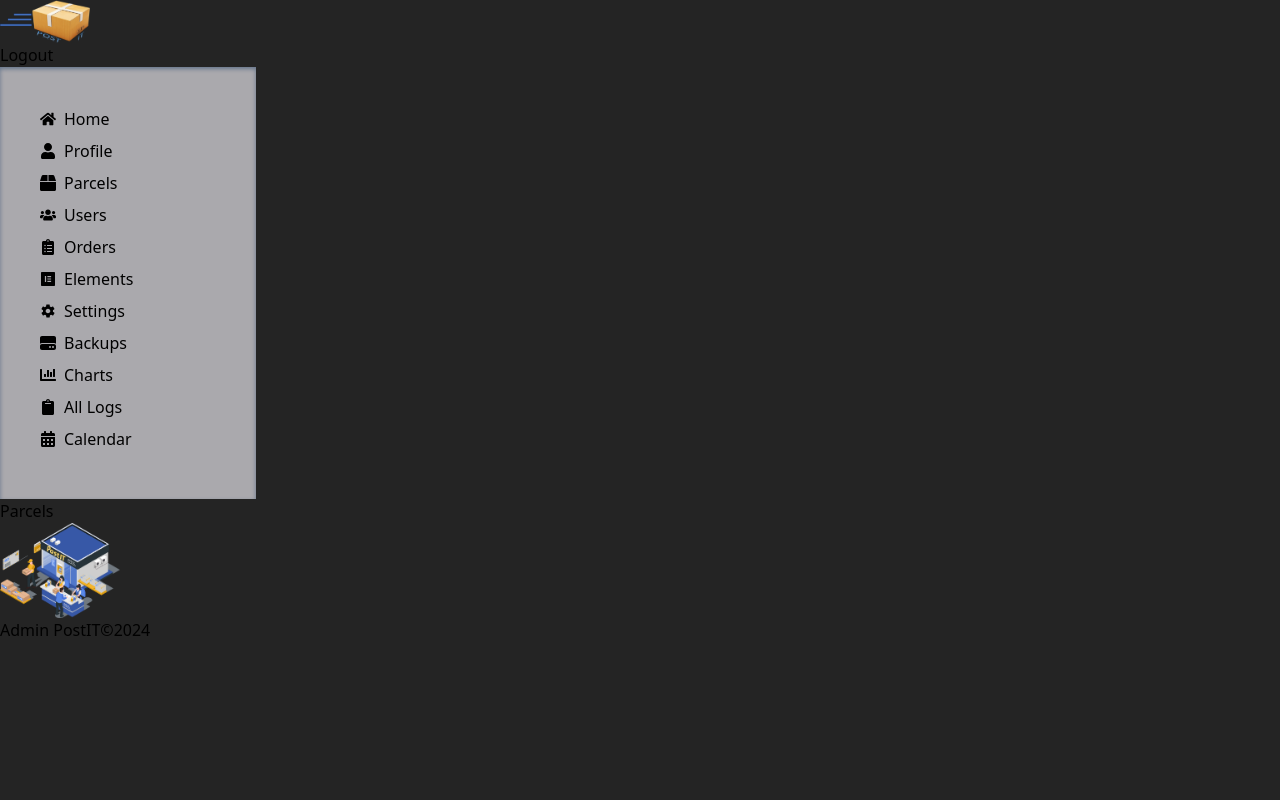
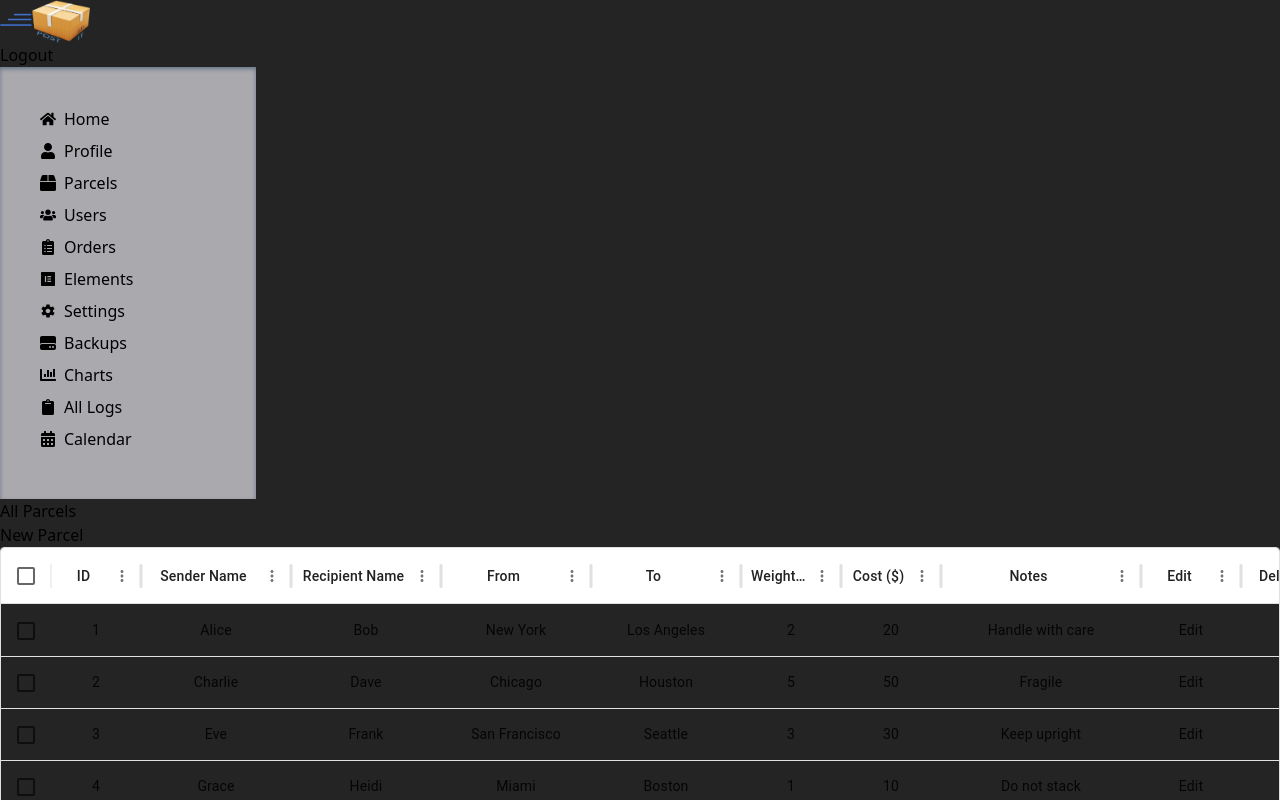
Before and after one commit to codescream/postit, a React (Vite) app in the folder Admin/: page /parcels in a window 1280 px wide. Shown: the top 800 px of the page. Built offline with nearby package versions, Linux system fonts and the light colour scheme.

Commit message:
implement all parcels display feature

```diff
--- a/Admin/src/App.jsx
+++ b/Admin/src/App.jsx
@@ -15,7 +15,7 @@ import { Footer, Header, Navbar } from "./components";
 function App() {
   const Layout = () => {
     return (
-      <div className="text-black h-screen bg-yellow-200 flex justify-between flex-col">
+      <div className="text-black bg-white h-screen flex justify-between flex-col">
         <Header />
           <div className="flex w-screen h-full">
             <Navbar />
--- a/Admin/src/components/Navbar.jsx
+++ b/Admin/src/components/Navbar.jsx
@@ -16,7 +16,7 @@ import { Link } from "react-router-dom";
 const Navbar = () => {
   return (
     <div className="navbar">
-      <ul className="mb-6 w-fit">
+      <ul className="mb-6">
         <Link to={"/"}>
           <li>
             <FaHome />
--- a/Admin/src/pages/Home.jsx
+++ b/Admin/src/pages/Home.jsx
@@ -12,7 +12,7 @@ const Home = () => {
   }, [loggedIn]);
 
   return (
-    <div className="bg-[#aaa9ad] gap-2 w-4/5 py-6 px-10 h-full flex flex-col">
+    <div className="gap-2 w-4/5 py-6 px-10 h-full flex flex-col">
       <div className="flex gap-1">
         <div className="flex-1 shadow-lg p-12 items-center justify-center flex flex-col gap-3">
           <p className="text-center">Users</p>
--- a/Admin/src/pages/Parcels.jsx
+++ b/Admin/src/pages/Parcels.jsx
@@ -1,8 +1,376 @@
+import Box from "@mui/material/Box";
+import { DataGrid } from "@mui/x-data-grid";
 
+const columns = [
+  { field: "id", headerName: "ID", width: 90, align: 'center', headerAlign: 'center' },
+  { field: "senderName", headerName: "Sender Name", width: 150, align: 'center', headerAlign: 'center' },
+  { field: "recipientName", headerName: "Recipient Name", width: 150, align: 'center', headerAlign: 'center' },
+  { field: "from", headerName: "From", width: 150, align: 'center', headerAlign: 'center' },
+  { field: "to", headerName: "To", width: 150, align: 'center', headerAlign: 'center' },
+  { field: "weight", headerName: "Weight (Kg)", width: 100, align: 'center', headerAlign: 'center' },
+  { field: "cost", headerName: "Cost ($)", width: 100, align: 'center', headerAlign: 'center' },
+  { field: 'notes', headerName: 'Notes', width: 200, align: 'center', headerAlign: 'center' },
+  {
+    field: "edit",
+    headerName: "Edit",
+    width: 100,
+    sortable: false,
+    renderCell: () => {
+      return (
+        <div className="flex items-center h-full justify-center">
+          <button className="bg-blue-600 w-20 h-[20px] py-[15px] flex items-center justify-center rounded-md hover:bg-blue-500">Edit</button>
+        </div>
+      );
+    },
+    align: 'center',
+    headerAlign: 'center'
+  },
+  {
+    field: "delete",
+    headerName: "Delete",
+    width: 100,
+    sortable: false,
+    renderCell: () => {
+      return (
+        <div className="flex items-center h-full justify-center">
+          <button className="bg-red-600 w-20 h-[20px] py-[15px] flex items-center justify-center rounded-md hover:bg-red-500">Del</button>
+        </div>
+      );
+    },
+    align: 'center',
+    headerAlign: 'center'
+  },
+];
+
+const rows = [
+  {
+    id: 1,
+    senderName: "Alice",
+    recipientName: "Bob",
+    from: "New York",
+    to: "Los Angeles",
+    weight: "2",
+    cost: "20",
+    notes: "Handle with care",
+  },
+  {
+    id: 2,
+    senderName: "Charlie",
+    recipientName: "Dave",
+    from: "Chicago",
+    to: "Houston",
+    weight: "5",
+    cost: "50",
+    notes: "Fragile",
+  },
+  {
+    id: 3,
+    senderName: "Eve",
+    recipientName: "Frank",
+    from: "San Francisco",
+    to: "Seattle",
+    weight: "3",
+    cost: "30",
+    notes: "Keep upright",
+  },
+  {
+    id: 4,
+    senderName: "Grace",
+    recipientName: "Heidi",
+    from: "Miami",
+    to: "Boston",
+    weight: "1",
+    cost: "10",
+    notes: "Do not stack",
+  },
+  {
+    id: 5,
+    senderName: "Ivan",
+    recipientName: "Judy",
+    from: "Denver",
+    to: "Phoenix",
+    weight: "4",
+    cost: "40",
+    notes: "Deliver before 5 PM",
+  },
+  {
+    id: 6,
+    senderName: "Mallory",
+    recipientName: "Oscar",
+    from: "Dallas",
+    to: "Philadelphia",
+    weight: "6",
+    cost: "60",
+    notes: "Leave at front door",
+  },
+  {
+    id: 7,
+    senderName: "Peggy",
+    recipientName: "Trent",
+    from: "Atlanta",
+    to: "San Diego",
+    weight: "2.5",
+    cost: "25",
+    notes: "Ring bell on arrival",
+  },
+  {
+    id: 8,
+    senderName: "Sybil",
+    recipientName: "Victor",
+    from: "Orlando",
+    to: "Las Vegas",
+    weight: "3.5",
+    cost: "35",
+    notes: "Signature required",
+  },
+  {
+    id: 9,
+    senderName: "Trudy",
+    recipientName: "Wendy",
+    from: "Austin",
+    to: "San Jose",
+    weight: "4.5",
+    cost: "45",
+    notes: "Keep refrigerated",
+  },
+  {
+    id: 10,
+    senderName: "Victor",
+    recipientName: "Yvonne",
+    from: "Salt Lake City",
+    to: "Portland",
+    weight: "5.5",
+    cost: "55",
+    notes: "Handle with care",
+  },
+  {
+    id: 11,
+    senderName: "Alice",
+    recipientName: "Bob",
+    from: "New York",
+    to: "Los Angeles",
+    weight: "2",
+    cost: "20",
+    notes: "Fragile",
+  },
+  {
+    id: 12,
+    senderName: "Charlie",
+    recipientName: "Dave",
+    from: "Chicago",
+    to: "Houston",
+    weight: "5",
+    cost: "50",
+    notes: "Deliver before 5 PM",
+  },
+  {
+    id: 13,
+    senderName: "Eve",
+    recipientName: "Frank",
+    from: "San Francisco",
+    to: "Seattle",
+    weight: "3",
+    cost: "30",
+    notes: "Leave at front door",
+  },
+  {
+    id: 14,
+    senderName: "Grace",
+    recipientName: "Heidi",
+    from: "Miami",
+    to: "Boston",
+    weight: "1",
+    cost: "10",
+    notes: "Ring bell on arrival",
+  },
+  {
+    id: 15,
+    senderName: "Ivan",
+    recipientName: "Judy",
+    from: "Denver",
+    to: "Phoenix",
+    weight: "4",
+    cost: "40",
+    notes: "Signature required",
+  },
+  {
+    id: 16,
+    senderName: "Mallory",
+    recipientName: "Oscar",
+    from: "Dallas",
+    to: "Philadelphia",
+    weight: "6",
+    cost: "60",
+    notes: "Keep refrigerated",
+  },
+  {
+    id: 17,
+    senderName: "Peggy",
+    recipientName: "Trent",
+    from: "Atlanta",
+    to: "San Diego",
+    weight: "2.5",
+    cost: "25",
+    notes: "Handle with care",
+  },
+  {
+    id: 18,
+    senderName: "Sybil",
+    recipientName: "Victor",
+    from: "Orlando",
+    to: "Las Vegas",
+    weight: "3.5",
+    cost: "35",
+    notes: "Fragile",
+  },
+  {
+    id: 19,
+    senderName: "Trudy",
+    recipientName: "Wendy",
+    from: "Austin",
+    to: "San Jose",
+    weight: "4.5",
+    cost: "45",
+    notes: "Deliver before 5 PM",
+  },
+  {
+    id: 20,
+    senderName: "Victor",
+    recipientName: "Yvonne",
+    from: "Salt Lake City",
+    to: "Portland",
+    weight: "5.5",
+    cost: "55",
+    notes: "Leave at front door",
+  },
+  {
+    id: 21,
+    senderName: "Alice",
+    recipientName: "Bob",
+    from: "New York",
+    to: "Los Angeles",
+    weight: "2",
+    cost: "20",
+    notes: "Ring bell on arrival",
+  },
+  {
+    id: 22,
+    senderName: "Charlie",
+    recipientName: "Dave",
+    from: "Chicago",
+    to: "Houston",
+    weight: "5",
+    cost: "50",
+    notes: "Signature required",
+  },
+  {
+    id: 23,
+    senderName: "Eve",
+    recipientName: "Frank",
+    from: "San Francisco",
+    to: "Seattle",
+    weight: "3",
+    cost: "30",
+    notes: "Keep refrigerated",
+  },
+  {
+    id: 24,
+    senderName: "Grace",
+    recipientName: "Heidi",
+    from: "Miami",
+    to: "Boston",
+    weight: "1",
+    cost: "10",
+    notes: "Handle with care",
+  },
+  {
+    id: 25,
+    senderName: "Ivan",
+    recipientName: "Judy",
+    from: "Denver",
+    to: "Phoenix",
+    weight: "4",
+    cost: "40",
+    notes: "Fragile",
+  },
+  {
+    id: 26,
+    senderName: "Mallory",
+    recipientName: "Oscar",
+    from: "Dallas",
+    to: "Philadelphia",
+    weight: "6",
+    cost: "60",
+    notes: "Deliver before 5 PM",
+  },
+  {
+    id: 27,
+    senderName: "Peggy",
+    recipientName: "Trent",
+    from: "Atlanta",
+    to: "San Diego",
+    weight: "2.5",
+    cost: "25",
+    notes: "Leave at front door",
+  },
+  {
+    id: 28,
+    senderName: "Sybil",
+    recipientName: "Victor",
+    from: "Orlando",
+    to: "Las Vegas",
+    weight: "3.5",
+    cost: "35",
+    notes: "Ring bell on arrival",
+  },
+  {
+    id: 29,
+    senderName: "Trudy",
+    recipientName: "Wendy",
+    from: "Austin",
+    to: "San Jose",
+    weight: "4.5",
+    cost: "45",
+    notes: "Signature required",
+  },
+  {
+    id: 30,
+    senderName: "Victor",
+    recipientName: "Yvonne",
+    from: "Salt Lake City",
+    to: "Portland",
+    weight: "5.5",
+    cost: "55",
+    notes: "Keep refrigerated",
+  },
+];
 const Parcels = () => {
   return (
-    <div>Parcels</div>
-  )
-}
+    <div className="w-4/5 h-full p-2 flex flex-col gap-2 overflow-auto">
+      <div className="flex justify-between items-center">
+        <p>All Parcels</p>
+        <button className="bg-black text-white p-1 px-2 rounded-md text-xs font-semibold">
+          New Parcel
+        </button>
+      </div>
+      <Box sx={{ height: 500, width: "100%" }}>
+        <DataGrid
+          rows={rows}
+          columns={columns}
+          initialState={{
+            pagination: {
+              paginationModel: {
+                pageSize: 5,
+              },
+            },
+          }}
+          pageSizeOptions={[5, 10, 15]}
+          checkboxSelection
+          disableRowSelectionOnClick
+        />
+      </Box>
+    </div>
+  );
+};
 
-export default Parcels
+export default Parcels;
```
